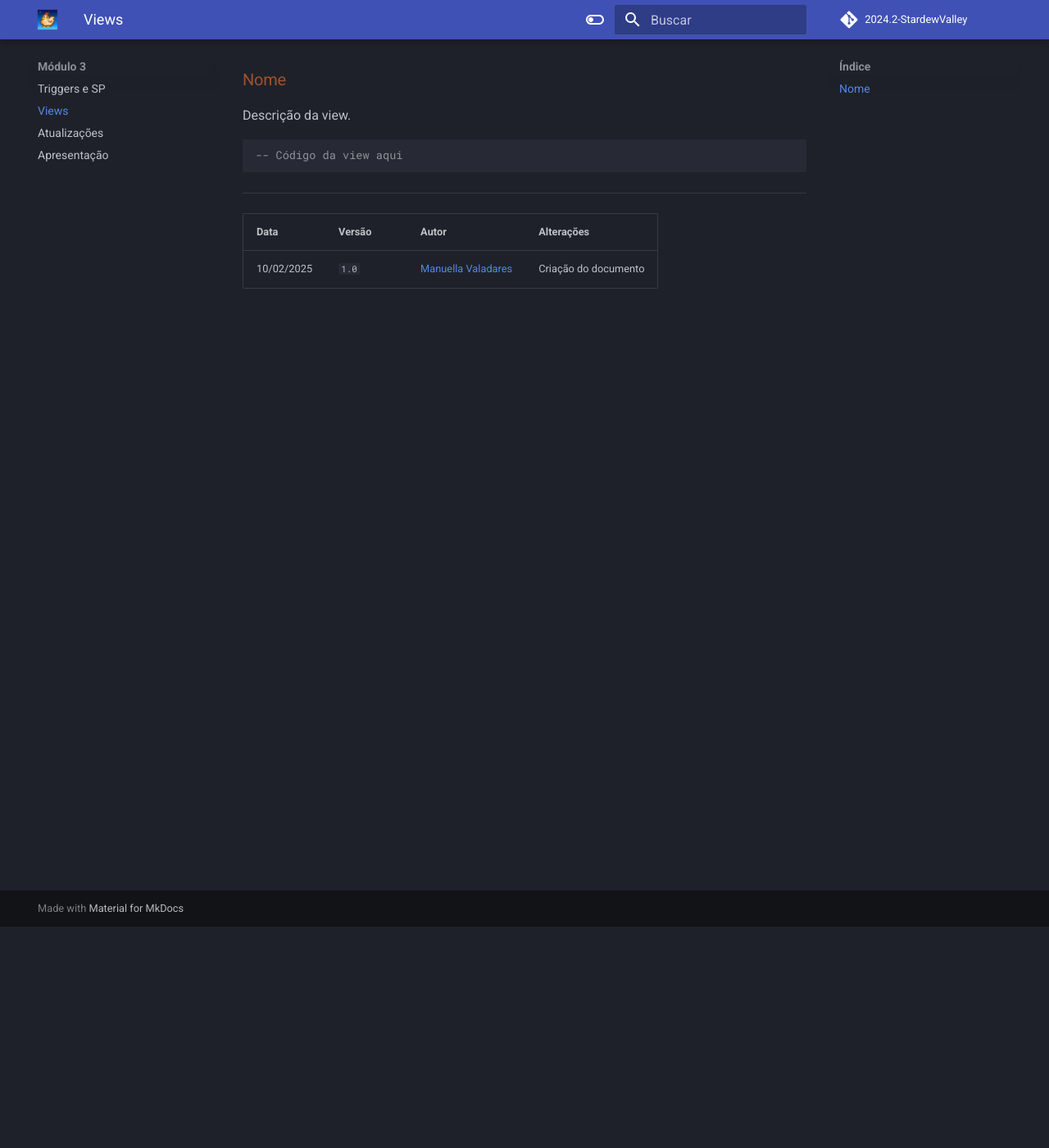
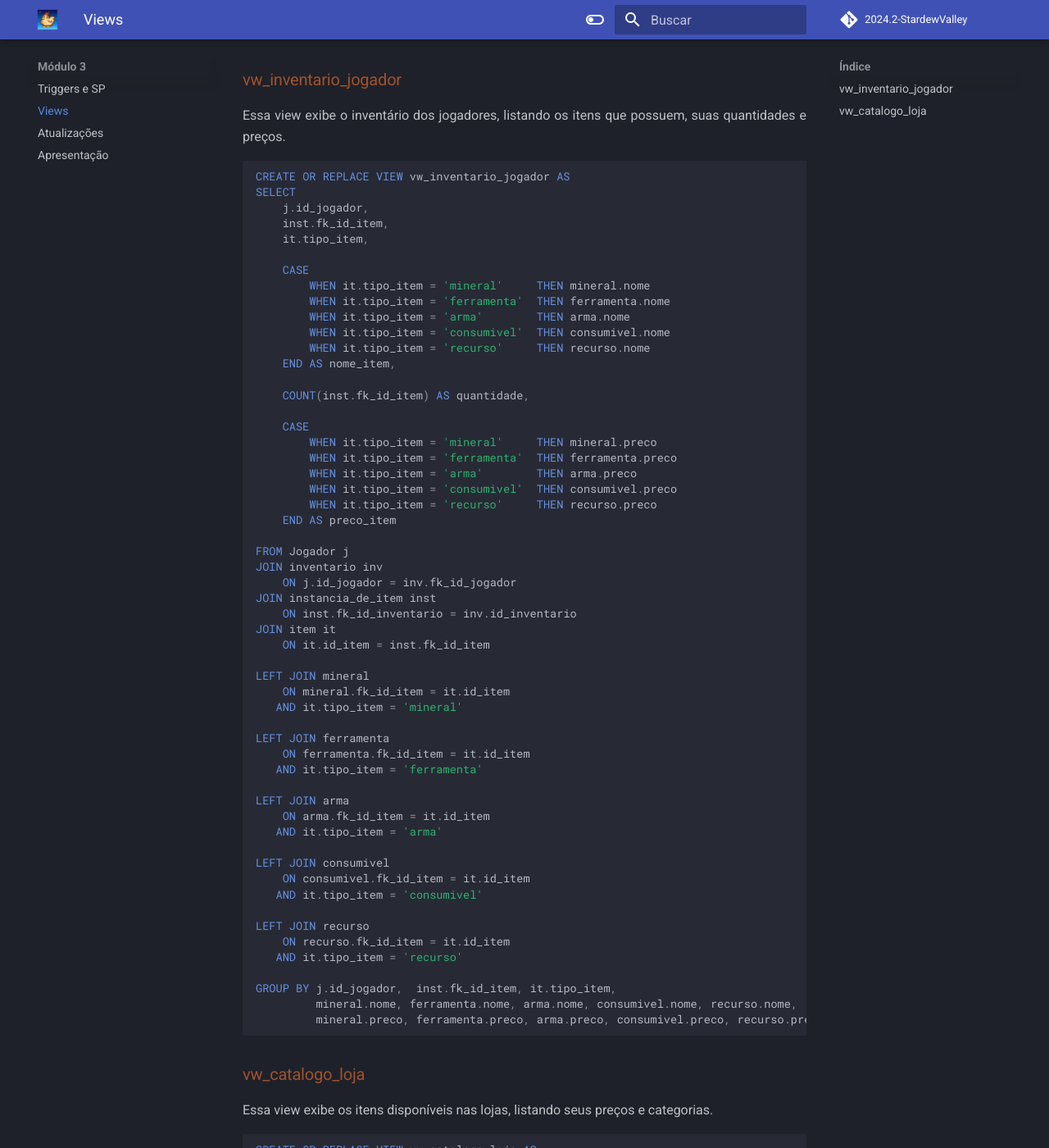
Before and after one commit to SBD1/2024.2-StardewValley, an MkDocs documentation site: the page built from docs/entrega-03/view.md, in a window 1280 px wide and 1400 px high, scrolled down 270 px. Shown: the whole window at 82% size. Built offline with MkDocs 1.6.1 and Material for MkDocs 9.7.7, drawn with Linux system fonts in a browser that asks for light colours; comment, search, counter and statistics services are not loaded; some of the changed text lies outside the part shown.

Commit message:
adiciona views no doc view.md

````diff
--- a/docs/entrega-03/view.md
+++ b/docs/entrega-03/view.md
@@ -4,16 +4,125 @@ Neste documento, você encontrará uma descrição das Views utilizadas no jogo,
 
 [Acessar no repositório](https://github.com/SBD1/2024.2-StardewValley)
 
-### Nome
+### vw_inventario_jogador
 
-Descrição da view.
+Essa view exibe o inventário dos jogadores, listando os itens que possuem, suas quantidades e preços.
 
 ```sql
--- Código da view aqui
+CREATE OR REPLACE VIEW vw_inventario_jogador AS
+SELECT
+    j.id_jogador,
+    inst.fk_id_item,
+    it.tipo_item,
+
+    CASE
+        WHEN it.tipo_item = 'mineral'     THEN mineral.nome
+        WHEN it.tipo_item = 'ferramenta'  THEN ferramenta.nome
+        WHEN it.tipo_item = 'arma'        THEN arma.nome
+        WHEN it.tipo_item = 'consumivel'  THEN consumivel.nome
+        WHEN it.tipo_item = 'recurso'     THEN recurso.nome
+    END AS nome_item,
+
+    COUNT(inst.fk_id_item) AS quantidade,
+
+    CASE
+        WHEN it.tipo_item = 'mineral'     THEN mineral.preco
+        WHEN it.tipo_item = 'ferramenta'  THEN ferramenta.preco
+        WHEN it.tipo_item = 'arma'        THEN arma.preco
+        WHEN it.tipo_item = 'consumivel'  THEN consumivel.preco
+        WHEN it.tipo_item = 'recurso'     THEN recurso.preco
+    END AS preco_item
+
+FROM Jogador j
+JOIN inventario inv
+    ON j.id_jogador = inv.fk_id_jogador
+JOIN instancia_de_item inst
+    ON inst.fk_id_inventario = inv.id_inventario
+JOIN item it
+    ON it.id_item = inst.fk_id_item
+
+LEFT JOIN mineral
+    ON mineral.fk_id_item = it.id_item
+   AND it.tipo_item = 'mineral'
+
+LEFT JOIN ferramenta
+    ON ferramenta.fk_id_item = it.id_item
+   AND it.tipo_item = 'ferramenta'
+
+LEFT JOIN arma
+    ON arma.fk_id_item = it.id_item
+   AND it.tipo_item = 'arma'
+
+LEFT JOIN consumivel
+    ON consumivel.fk_id_item = it.id_item
+   AND it.tipo_item = 'consumivel'
+
+LEFT JOIN recurso
+    ON recurso.fk_id_item = it.id_item
+   AND it.tipo_item = 'recurso'
+
+GROUP BY j.id_jogador,  inst.fk_id_item, it.tipo_item,
+         mineral.nome, ferramenta.nome, arma.nome, consumivel.nome, recurso.nome,
+         mineral.preco, ferramenta.preco, arma.preco, consumivel.preco, recurso.preco;
+
 ```
+
+### vw_catalogo_loja
+
+Essa view exibe os itens disponíveis nas lojas, listando seus preços e categorias.
+
+```sql
+CREATE OR REPLACE VIEW vw_catalogo_loja AS
+SELECT
+    e.fk_id_loja,
+    e.fk_id_item,
+    it.tipo_item,
+
+    CASE
+        WHEN it.tipo_item = 'mineral'     THEN mineral.nome
+        WHEN it.tipo_item = 'ferramenta'  THEN ferramenta.nome
+        WHEN it.tipo_item = 'arma'        THEN arma.nome
+        WHEN it.tipo_item = 'consumivel'  THEN consumivel.nome
+        WHEN it.tipo_item = 'recurso'     THEN recurso.nome
+    END AS nome_item,
+
+    CASE
+        WHEN it.tipo_item = 'mineral'     THEN mineral.preco
+        WHEN it.tipo_item = 'ferramenta'  THEN ferramenta.preco
+        WHEN it.tipo_item = 'arma'        THEN arma.preco
+        WHEN it.tipo_item = 'consumivel'  THEN consumivel.preco
+        WHEN it.tipo_item = 'recurso'     THEN recurso.preco
+    END AS preco_item
+
+FROM estoque e
+JOIN item it
+    ON it.id_item = e.fk_id_item
+
+LEFT JOIN mineral
+    ON mineral.fk_id_item = it.id_item
+   AND it.tipo_item = 'mineral'
+
+LEFT JOIN ferramenta
+    ON ferramenta.fk_id_item = it.id_item
+   AND it.tipo_item = 'ferramenta'
+
+LEFT JOIN arma
+    ON arma.fk_id_item = it.id_item
+   AND it.tipo_item = 'arma'
+
+LEFT JOIN consumivel
+    ON consumivel.fk_id_item = it.id_item
+   AND it.tipo_item = 'consumivel'
+
+LEFT JOIN recurso
+    ON recurso.fk_id_item = it.id_item
+   AND it.tipo_item = 'recurso'
+```
+
 
 ---
 
 | Data       | Versão | Autor                                             | Alterações                   |
 |------------|--------|---------------------------------------------------|------------------------------|
 | 10/02/2025 | `1.0`  | [Manuella Valadares](https://github.com/manuvaladares)         | Criação do documento         |
+| 10/02/2025 | `1.1`  | [Gabriel Zaranza](https://github.com/GZaranza)         | Adiciona os view |
````
